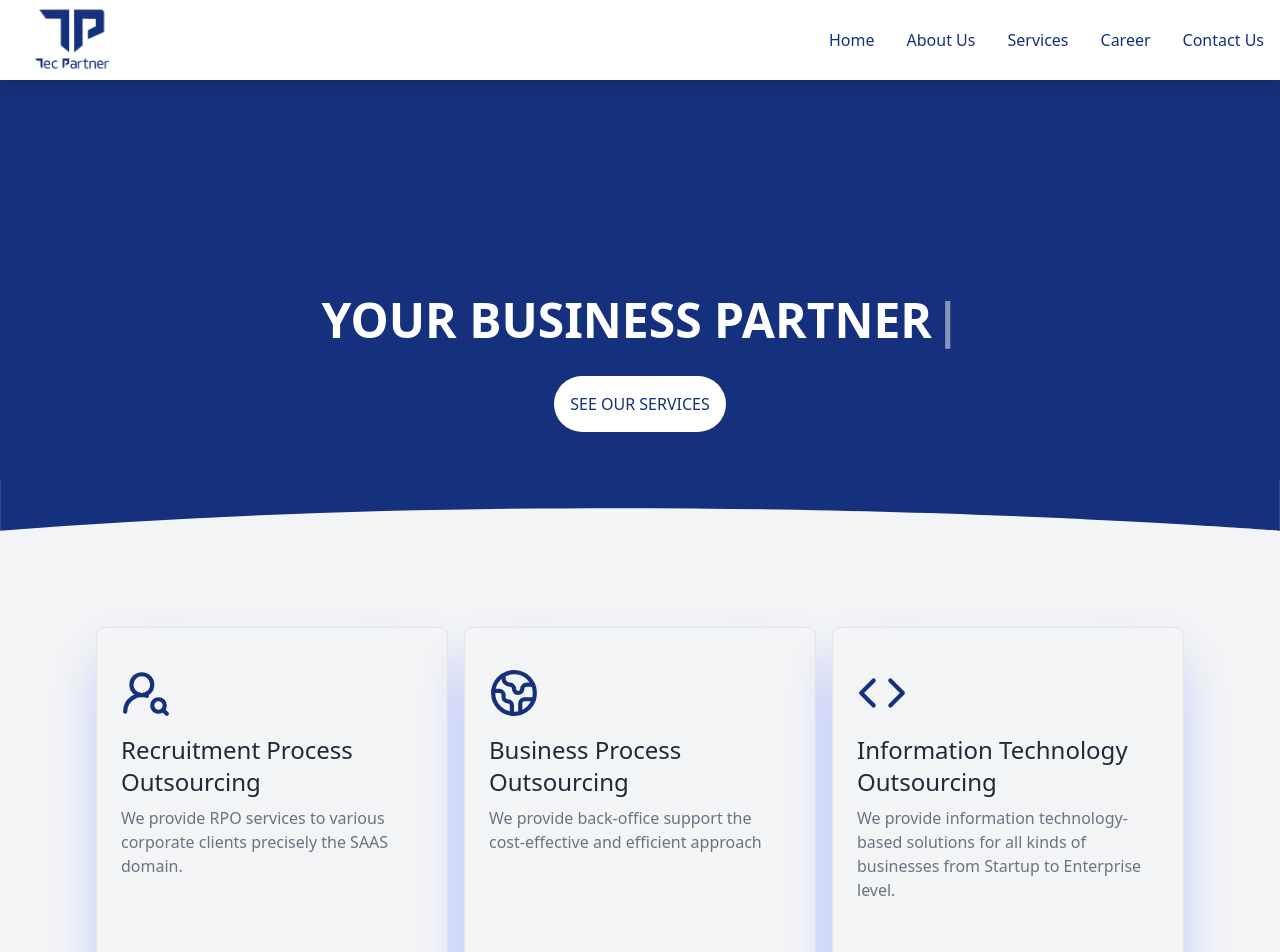
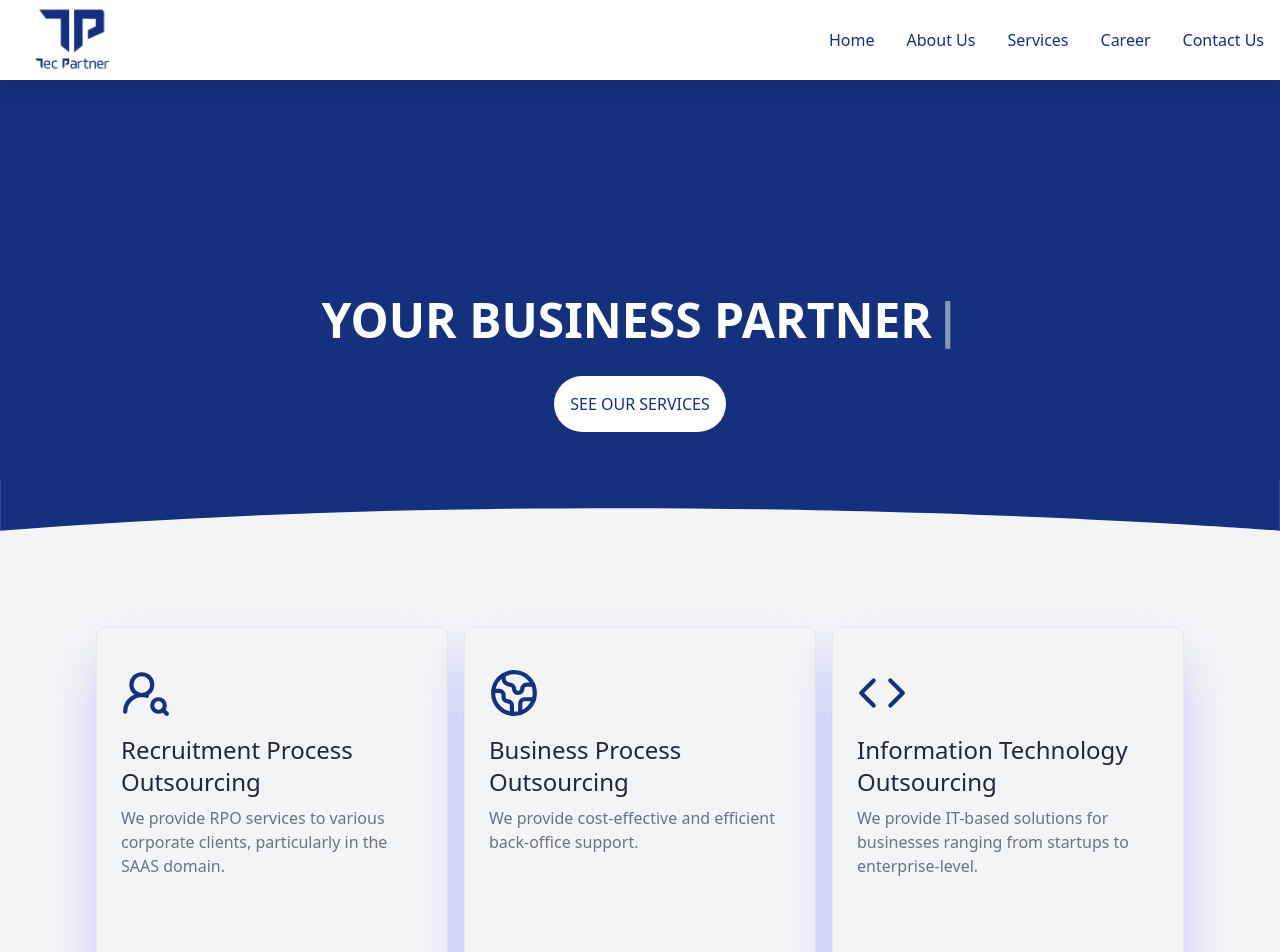
Before and after one commit to anees-tech/TecPartner, a React (Create React App) app: page / in a window 1280 px wide. Shown: the top 952 px of the page. Built offline with nearby package versions, Linux system fonts and the light colour scheme.

Commit message:
indivisual service

```diff
--- a/src/components/Home.jsx
+++ b/src/components/Home.jsx
@@ -4,48 +4,44 @@ import Footer from "./Footer";
 import RenderBar from "./RenderBar";
 import Testimonial from "./Testimonial";
 
+// Define SVG icons in an array for better management
+const svgIcons = [
+  {
+    svg: '<svg xmlns="http://www.w3.org/2000/svg" width="50" height="50" viewBox="0 0 24 24" fill="none" stroke="currentColor" stroke-width="2" stroke-linecap="round" stroke-linejoin="round" class="lucide lucide-user-round-search"><circle cx="10" cy="8" r="5"/><path d="M2 21a8 8 0 0 1 10.434-7.62"/><circle cx="18" cy="18" r="3"/><path d="m22 22-1.9-1.9"/></svg>',
+    heading: "Recruitment Process Outsourcing",
+    para: "We provide RPO services to various corporate clients, particularly in the SAAS domain.",
+    animation: "fade-right",
+    serviceType: "rpo",
+  },
+  {
+    svg: '<svg xmlns="http://www.w3.org/2000/svg" width="50" height="50" viewBox="0 0 24 24" fill="none" stroke="currentColor" stroke-width="2" stroke-linecap="round" stroke-linejoin="round" class="lucide lucide-globe-2"><path d="M21.54 15H17a2 2 0 0 0-2 2v4.54"/><path d="M7 3.34V5a3 3 0 0 0 3 3v0a2 2 0 0 1 2 2v0c0 1.1.9 2 2 2v0a2 2 0 0 0 2-2v0c0-1.1.9-2 2-2h3.17"/><path d="M11 21.95V18a2 2 0 0 0-2-2v0a2 2 0 0 1-2-2v-1a2 2 0 0 0-2-2H2.05"/><circle cx="12" cy="12" r="10"/></svg>',
+    heading: "Business Process Outsourcing",
+    para: "We provide cost-effective and efficient back-office support.",
+    animation: "fade-up",
+    serviceType: "bpo",
+  },
+  {
+    svg: '<svg xmlns="http://www.w3.org/2000/svg" width="50" height="50" viewBox="0 0 24 24" fill="none" stroke="currentColor" stroke-width="2" stroke-linecap="round" stroke-linejoin="round" class="lucide lucide-code"><polyline points="16 18 22 12 16 6"/><polyline points="8 6 2 12 8 18"/></svg>',
+    heading: "Information Technology Outsourcing",
+    para: "We provide IT-based solutions for businesses ranging from startups to enterprise-level.",
+    animation: "fade-left",
+    serviceType: "ito",
+  },
+];
+
 function Home() {
-  const svgString1 =
-    '<svg xmlns="data-aos="fade-in"http://www.w3.org/2000/svg" width="50" height="50" viewBox="0 0 24 24" fill="none" stroke="currentColor" stroke-width="2" stroke-linecap="round" stroke-linejoin="round" class="lucide lucide-user-round-search"><circle cx="10" cy="8" r="5"/><path d="M2 21a8 8 0 0 1 10.434-7.62"/><circle cx="18" cy="18" r="3"/><path d="m22 22-1.9-1.9"/></svg>';
-  const svgString2 =
-    '<svg xmlns="http://www.w3.org/2000/svg" width="50" height="50" viewBox="0 0 24 24" fill="none" stroke="currentColor" stroke-width="2" stroke-linecap="round" stroke-linejoin="round" class="lucide lucide-globe-2"><path d="M21.54 15H17a2 2 0 0 0-2 2v4.54"/><path d="M7 3.34V5a3 3 0 0 0 3 3v0a2 2 0 0 1 2 2v0c0 1.1.9 2 2 2v0a2 2 0 0 0 2-2v0c0-1.1.9-2 2-2h3.17"/><path d="M11 21.95V18a2 2 0 0 0-2-2v0a2 2 0 0 1-2-2v-1a2 2 0 0 0-2-2H2.05"/><circle cx="12" cy="12" r="10"/></svg>';
-  const svgString3 =
-    '<svg xmlns="http://www.w3.org/2000/svg" width="50" height="50" viewBox="0 0 24 24" fill="none" stroke="currentColor" stroke-width="2" stroke-linecap="round" stroke-linejoin="round" class="lucide lucide-code"><polyline points="16 18 22 12 16 6"/><polyline points="8 6 2 12 8 18"/></svg>';
-
   return (
     <div>
       <Header />
       <div
         data-aos="fade-up"
-        className="flex items-center bg-gray-100 justify-center xl:flex-nowrap  gap-4 2xl:p-24 xl:p-24 md:p-24 lg:p-24 sm:p-24 p-4 flex-wrap"
+        className="flex items-center bg-gray-100 justify-center xl:flex-nowrap gap-4 2xl:p-24 xl:p-24 md:p-24 lg:p-24 sm:p-24 p-4 flex-wrap"
       >
-        <div data-aos="fade-right">
-          <Card
-            svg={svgString1}
-            heading={"Recruitment Process Outsourcing"}
-            para={
-              "We provide RPO services to various corporate clients precisely the SAAS domain."
-            }
-          />
-        </div>
-        <div data-aos="fade-up">
-          <Card
-            svg={svgString2}
-            heading={"Business Process Outsourcing"}
-            para={
-              "We provide back-office support the cost-effective and efficient approach"
-            }
-          />
-        </div>
-        <div data-aos="fade-left">
-          <Card
-            svg={svgString3}
-            heading={"Information Technology Outsourcing"}
-            para={
-              "We provide information technology-based solutions for all kinds of businesses from Startup to Enterprise level."
-            }
-          />
-        </div>
+        {svgIcons.map((icon, index) => (
+          <div key={index} data-aos={icon.animation}>
+            <Card svg={icon.svg} heading={icon.heading} para={icon.para} serviceType={icon.serviceType}/>
+          </div>
+        ))}
       </div>
       <Testimonial />
       <RenderBar />
--- a/src/components/IndivisualSecvice.jsx
+++ b/src/components/IndivisualSecvice.jsx
@@ -0,0 +1,121 @@
+import React from "react";
+import { useParams } from "react-router-dom";
+import HeaderForPages from "./HeaderForPages";
+
+const serviceDetails = {
+  rpo: {
+    heading: "Recruitment Process Outsourcing (RPO)",
+    subheading: "Recruitment Process Outsourcing (RPO): A Streamlined Solution",
+    intro:
+      "<strong>Are you overwhelmed by the complexities of recruiting top talent?</strong> Let our expert team at TecPartner handle your recruitment process outsourcing (RPO) needs.",
+    process: [
+      "<strong>Strategic Assessment:</strong> We begin by conducting a thorough assessment of your organization's recruitment requirements, including your company culture, hiring needs, and desired outcomes.",
+      "<strong>Customized Recruitment Strategy:</strong> Based on our assessment, we develop a tailored RPO strategy that aligns with your specific goals and objectives.",
+      "<strong>Talent Acquisition:</strong> Our experienced recruiters utilize cutting-edge sourcing techniques to identify and attract highly qualified candidates who meet your exact criteria.",
+      "<strong>Candidate Screening and Assessment:</strong> We conduct rigorous screening processes, including interviews, assessments, and reference checks, to ensure that only the most suitable candidates proceed to the next stage.",
+      "<strong>Onboarding and Integration:</strong> Once a candidate is selected, we assist with the onboarding process, ensuring a smooth transition into your organization.",
+    ],
+    benefits: [
+      "<strong>Reduced Costs:</strong> Our RPO solutions can significantly reduce your recruitment expenses by streamlining processes and eliminating overhead costs.",
+      "<strong>Improved Time-to-Hire:</strong> We expedite the hiring process, helping you fill critical positions more quickly.",
+      "<strong>Enhanced Candidate Quality:</strong> Our expert recruiters source top talent, ensuring that you hire the best individuals for your organization.",
+      "<strong>Scalability:</strong> Our RPO services can scale to meet your changing hiring needs, whether you're experiencing growth or downsizing.",
+      "<strong>Focus on Core Business:</strong> By outsourcing your recruitment, you can free up your internal resources to focus on your core business objectives.",
+    ],
+    conclusion:
+      "Partner with TecPartner for a Seamless RPO Experience. At TecPartner, we are committed to delivering exceptional RPO services that exceed your expectations. Contact us today to learn more about how we can help you streamline your recruitment process and attract top talent.",
+  },
+  bpo: {
+    heading: "Business Process Outsourcing (BPO)",
+    subheading:
+      "Business Process Outsourcing (BPO): Streamlining Your Operations",
+    intro:
+      "<strong>Are you looking to optimize your business processes, reduce costs, and improve efficiency?</strong> Consider outsourcing your non-core business functions to TecPartner.",
+    process: [
+      "<strong>Process Assessment:</strong> We begin by carefully analyzing your existing business processes to identify areas for improvement and potential outsourcing opportunities.",
+      "<strong>Customized BPO Solutions:</strong> Based on our assessment, we develop tailored BPO solutions that align with your specific goals and objectives.",
+      "<strong>Resource Allocation:</strong> We leverage our global network of skilled professionals to provide the necessary resources to support your outsourced processes.",
+      "<strong>Quality Assurance:</strong> We implement rigorous quality control measures to ensure that our services meet or exceed your expectations.",
+      "<strong>Ongoing Optimization:</strong> We continuously monitor and evaluate our performance to identify opportunities for further improvement and optimization.",
+    ],
+    benefits: [
+      "<strong>Cost Reduction:</strong> Outsourcing non-core functions can significantly reduce your operational costs by eliminating overhead expenses and leveraging economies of scale.",
+      "<strong>Improved Efficiency:</strong> Our experienced team can streamline your processes, leading to increased productivity and faster turnaround times.",
+      "<strong>Access to Expertise:</strong> By outsourcing to TecPartner, you gain access to specialized expertise in a wide range of industries and functions.",
+      "<strong>Scalability:</strong> Our BPO services can scale to meet your changing business needs, whether you're experiencing growth or downsizing.",
+      "<strong>Focus on Core Competencies:</strong> Outsourcing non-core functions allows you to focus on your core business activities and drive innovation.",
+    ],
+    conclusion:
+      "Partner with TecPartner for a Seamless BPO Experience. At TecPartner, we are dedicated to providing high-quality BPO services that deliver tangible results. Contact us today to learn more about how we can help you streamline your operations and achieve your business objectives.",
+  },
+  ito: {
+    heading: "Information Technology Outsourcing (ITO)",
+    subheading:
+      "Information Technology Outsourcing (ITO): Empowering Your Business",
+    intro:
+      "<strong>Are you struggling to keep up with the rapid pace of technological advancements?</strong> Consider outsourcing your IT functions to TecPartner.",
+    process: [
+      "<strong>IT Assessment:</strong> We begin by conducting a comprehensive assessment of your IT infrastructure, applications, and business requirements.",
+      "<strong>Customized ITO Solutions:</strong> Based on our assessment, we develop tailored ITO solutions that address your specific needs and goals.",
+      "<strong>IT Resource Allocation:</strong> We provide skilled IT professionals who can support your organization's IT operations, from infrastructure management to application development.",
+      "<strong>Technology Implementation:</strong> Our experts can help you implement new technologies and systems to improve efficiency and drive innovation.",
+      "<strong>Ongoing Support and Maintenance:</strong> We offer ongoing support and maintenance services to ensure the optimal performance of your IT infrastructure.",
+    ],
+    benefits: [
+      "<strong>Cost Reduction:</strong> Outsourcing IT functions can significantly reduce your operational costs by eliminating overhead expenses and leveraging economies of scale.",
+      "<strong>Improved Efficiency:</strong> Our experienced team can streamline your IT processes, leading to increased productivity and faster turnaround times.",
+      "<strong>Access to Expertise:</strong> By outsourcing to TecPartner, you gain access to specialized expertise in a wide range of IT technologies and solutions.",
+      "<strong>Scalability:</strong> Our ITO services can scale to meet your changing business needs, whether you're experiencing growth or downsizing.",
+      "<strong>Focus on Core Competencies:</strong> Outsourcing IT functions allows you to focus on your core business activities and drive innovation.",
+    ],
+    conclusion:
+      "Partner with TecPartner for a Seamless ITO Experience. At TecPartner, we are dedicated to providing comprehensive ITO services that empower your business. Contact us today to learn more about how we can help you optimize your IT operations and achieve your strategic objectives.",
+  },
+};
+
+const IndivisualSecvice = () => {
+  const { serviceType } = useParams();
+  const service = serviceDetails[serviceType] || {};
+
+  return (
+    <div className="bg-gray-100 text-gray-500">
+      <HeaderForPages heading={service.heading || "Service not found."} />
+      <div className="p-10">
+        {service.heading ? (
+          <>
+            <h1 className="text-3xl font-bold mb-4 text-gray-600 text-center">
+              {service.subheading}
+            </h1>
+            <p dangerouslySetInnerHTML={{ __html: service.intro }}></p>
+            <h3 className="text-xl font-semibold mt-6 mb-2 text-gray-600">
+              How Our Services Work:
+            </h3>
+            <ol className="list-decimal pl-6 mb-6">
+              {service.process?.map((step, index) => (
+                <li key={index} dangerouslySetInnerHTML={{ __html: step }}></li>
+              ))}
+            </ol>
+            <h3 className="text-xl font-semibold mb-2 text-gray-600">
+              Benefits:
+            </h3>
+            <ul className="list-disc pl-6 mb-6">
+              {service.benefits?.map((benefit, index) => (
+                <li
+                  key={index}
+                  dangerouslySetInnerHTML={{ __html: benefit }}
+                ></li>
+              ))}
+            </ul>
+            <p className="border-y-[1px] border-gray-400 py-4 border-solid">
+              {service.conclusion}
+            </p>
+          </>
+        ) : (
+          <p>Service not found.</p>
+        )}
+      </div>
+    </div>
+  );
+};
+
+export default IndivisualSecvice;
```
Also changed, not shown: src/App.jsx (+14 -9 lines), src/components/Card.jsx (+3 -6 lines), src/components/Slider.jsx (+6 -4 lines), public/images/forSlider/btmec.png (added).
